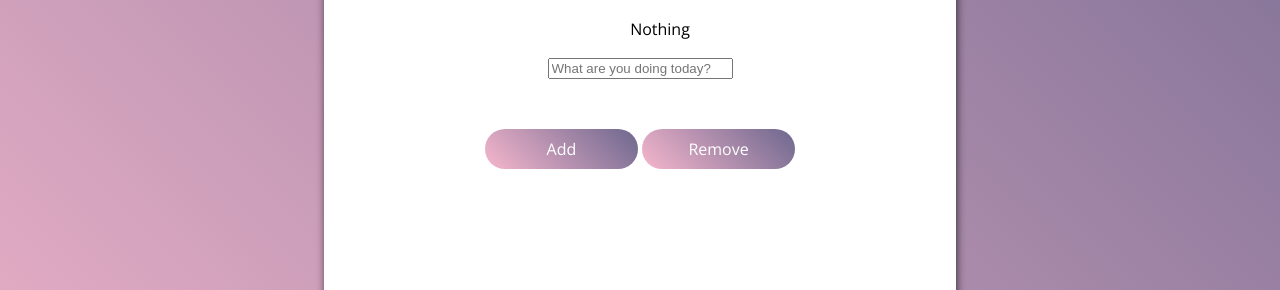
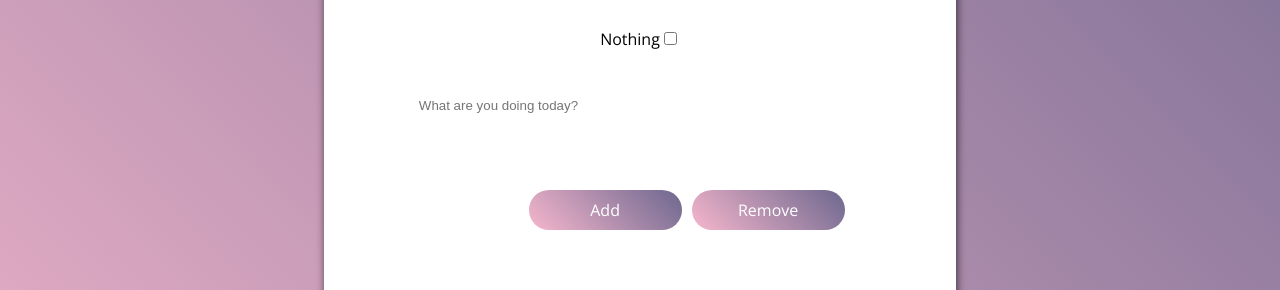
Before and after one commit to weiyuanlee-if/To-Do-List-App, a plain HTML site: page index.html in a window 1280 px wide. Shown: the part 510-800 px from the top of the page. Drawn offline with nearby package versions, Linux system fonts and the light colour scheme.

Commit message:
input modification, flexbox, etc

```diff
--- a/index.html
+++ b/index.html
@@ -14,34 +14,36 @@
         <body>
             <main id="todolist">
                 <h1 class="title">Things To Do</h1>
-            <div class="container">
 
             <ul>
-            <li class="">
-                Nothing
+            <li><label for="task1">Nothing</label><input type="checkbox" id="task_completion" name="task1" value="task">
             </li>
             </ul>
 
 
 
-            <div id="addtodo">
+            <div id="taskinput">
             <input id="todoinput"class="input" type="text" placeholder="What are you doing today?">
             </input>
         </div>
 
-            <div class="container">
+        <div class="task_buttons">
+
+            <div class="addTodo">
             <button id="addBtn">Add
             </button>
+            </div>
 
+            <div class="removeTodo">
             <button id="removeBtn">Remove</button>
         </div>
+    </div>
 
 
-            </div>
-        </div>
 
             </main>
 
         <script src="app.js"></script>
+        <script src="https://cdnjs.cloudflare.com/ajax/libs/prefixfree/1.0.7/prefixfree.min.js"></script>
     </body>
 </html>
--- a/style.css
+++ b/style.css
@@ -24,8 +24,20 @@ body {
     padding-bottom: 15%;
 }
 #todoinput {
+    width: 70%;
+    padding: 14px 20px;
+    margin: 8px 0;
+    border: 5px;
+    border-radius: 4px;
+    border-image-slice: 1;
+    border-image-source: hsla(249, 16%, 48%, 1);
 
+    border-image-source: linear-gradient(225deg, hsla(249, 16%, 48%, 1) 0%, hsla(339, 78%, 84%, 1) 100%);
+    border-image-source: -moz-linear-gradient(225deg, hsla(249, 16%, 48%, 1) 0%, hsla(339, 78%, 84%, 1) 100%);
+
+    border-image-source: -webkit-linear-gradient(225deg, hsla(249, 16%, 48%, 1) 0%, hsla(339, 78%, 84%, 1) 100%);
 }
+
 button {
     background: hsla(249, 16%, 48%, 1);
 
@@ -45,11 +57,21 @@ width: 153px;
 border: 0px;
 margin: 0 auto;
 margin-top: 50px;
+
 color: white;
 }
-li{
+ul {
      list-style-type: none;
+     padding: 10px;
+     margin-left: 0px;
 }
-.container {
+.task_buttons {
 
+    display: flex;
+    flex-direction: row;
+    margin-left: 30%;
+    padding-left: 10px;
 }
+.task_buttons > div {
+    margin: 5px;
+}
```
